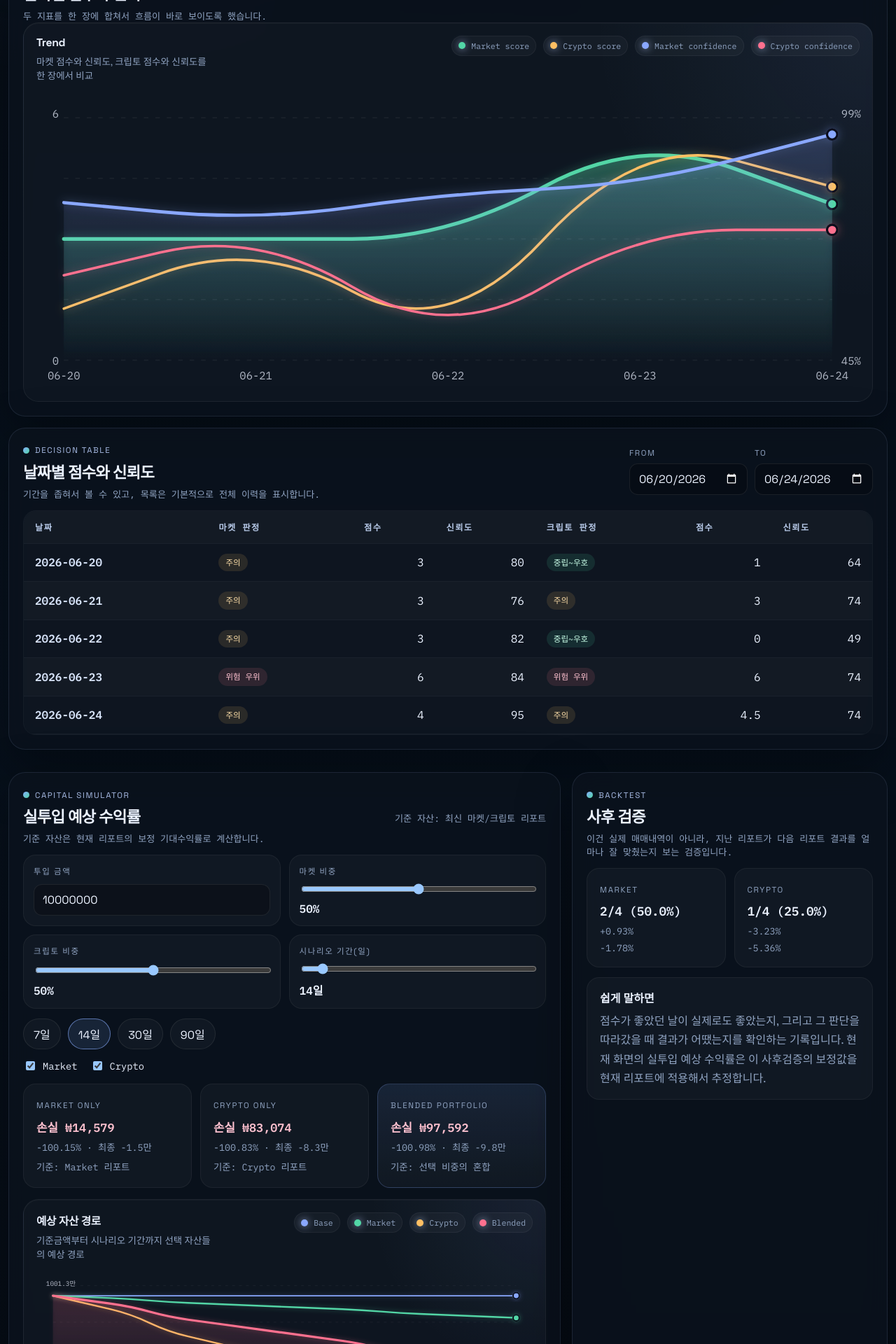
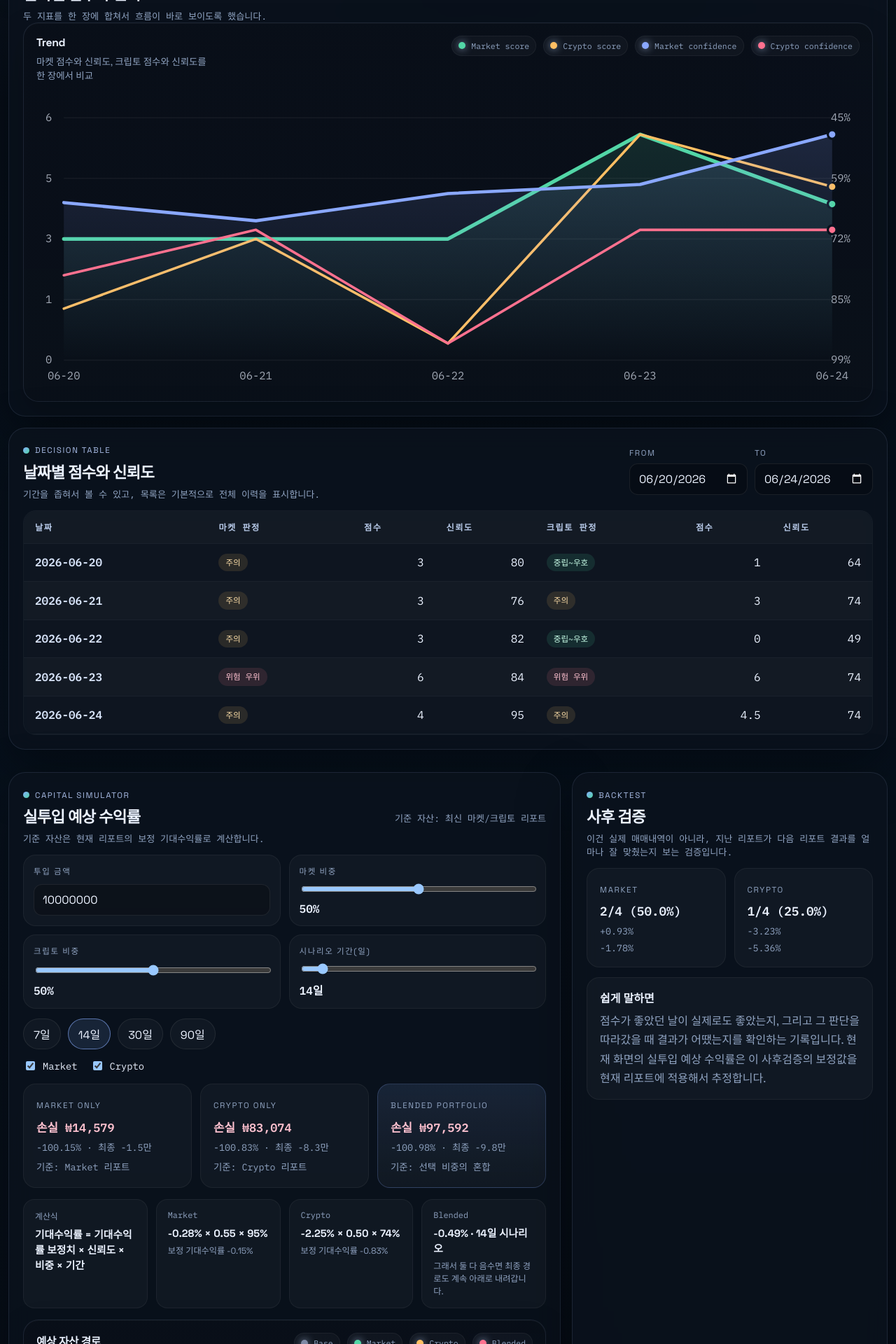
Before and after one commit to tioon/market-monitor-dashboard, a React (Vite) app: page / in a window 1280 px wide. Shown: the part 800-2720 px from the top of the page at 70% size. Built offline with nearby package versions, Linux system fonts and the light colour scheme.

Commit message:
Switch charts to straight-line style

```diff
--- a/src/App.jsx
+++ b/src/App.jsx
@@ -167,29 +167,21 @@ function buildChartPoints(values, width, height, padding, min, max) {
   });
 }
 
-function buildSmoothPath(points) {
+function buildLinePath(points) {
   if (!points.length) return '';
   if (points.length === 1) return `M ${points[0].x} ${points[0].y}`;
-  let path = `M ${points[0].x} ${points[0].y}`;
-  for (let i = 1; i < points.length; i += 1) {
-    const prev = points[i - 1];
-    const curr = points[i];
-    const midX = (prev.x + curr.x) / 2;
-    const midY = (prev.y + curr.y) / 2;
-    path += ` Q ${prev.x} ${prev.y} ${midX} ${midY}`;
-  }
-  const last = points[points.length - 1];
-  path += ` T ${last.x} ${last.y}`;
-  return path;
+  return points
+    .map((point, index) => `${index === 0 ? 'M' : 'L'} ${point.x} ${point.y}`)
+    .join(' ');
 }
 
 function buildAreaPath(points, height, padding) {
   if (!points.length) return '';
   const baseY = height - padding;
-  const smooth = buildSmoothPath(points);
+  const line = buildLinePath(points);
   const last = points[points.length - 1];
   const first = points[0];
-  return `${smooth} L ${last.x} ${baseY} L ${first.x} ${baseY} Z`;
+  return `${line} L ${last.x} ${baseY} L ${first.x} ${baseY} Z`;
 }
 
 function getTickValues(min, max, count = 4) {
@@ -225,7 +217,7 @@ function FancyChart({
     const points = buildChartPoints(item.values, width, height, padding, scale.min, scale.max);
     return {
       points,
-      path: buildSmoothPath(points),
+      path: buildLinePath(points),
       area: buildAreaPath(points, height, padding),
       scale,
     };
@@ -251,47 +243,55 @@ function FancyChart({
         <defs>
           {series.map((item) => {
             const fillId = `fill-${slugId(title)}-${slugId(item.name)}`;
-            const glowId = `glow-${slugId(title)}-${slugId(item.name)}`;
             return (
-              <React.Fragment key={item.name}>
-                <linearGradient id={fillId} x1="0" x2="0" y1="0" y2="1">
-                  <stop offset="0%" stopColor={item.color} stopOpacity={item.areaOpacity ?? 0.28} />
-                  <stop offset="100%" stopColor={item.color} stopOpacity={0} />
-                </linearGradient>
-                <filter id={glowId} x="-50%" y="-50%" width="200%" height="200%">
-                  <feDropShadow dx="0" dy="0" stdDeviation="4" floodColor={item.color} floodOpacity="0.35" />
-                </filter>
-              </React.Fragment>
+              <linearGradient key={item.name} id={fillId} x1="0" x2="0" y1="0" y2="1">
+                <stop offset="0%" stopColor={item.color} stopOpacity={item.areaOpacity ?? 0.14} />
+                <stop offset="100%" stopColor={item.color} stopOpacity={0} />
+              </linearGradient>
             );
           })}
         </defs>
         {ticks.map((tickValue, index) => {
           const y = padding + ((height - padding * 2) * (ticks.length - 1 - index)) / (ticks.length - 1);
-          return <line key={tickValue} x1={padding} x2={width - padding} y1={y} y2={y} className="chart-line-grid" />;
+          const leftText = formatValue(tickValue);
+          const rightText = dualAxis && rightSeries.length
+            ? formatValueRight
+              ? formatValueRight(rightScale.min + ((rightScale.max - rightScale.min) * (ticks.length - 1 - index)) / (ticks.length - 1))
+              : formatValue(rightScale.min + ((rightScale.max - rightScale.min) * (ticks.length - 1 - index)) / (ticks.length - 1))
+            : null;
+          return (
+            <g key={tickValue}>
+              <line x1={padding} x2={width - padding} y1={y} y2={y} className="chart-line-grid" />
+              <text x={8} y={y + 3} className="chart-rail chart-axis-left">
+                {leftText}
+              </text>
+              {rightText ? (
+                <text x={width - 8} y={y + 3} className="chart-rail chart-axis-right">
+                  {rightText}
+                </text>
+              ) : null}
+            </g>
+          );
         })}
         {series.map((item) => {
           const geom = geometryFor(item);
           const fillId = `fill-${slugId(title)}-${slugId(item.name)}`;
-          const glowId = `glow-${slugId(title)}-${slugId(item.name)}`;
           const lastPoint = geom.points[geom.points.length - 1];
           return (
-            <g key={item.name} filter={`url(#${glowId})`}>
+            <g key={item.name}>
               {item.area !== false ? <path d={geom.area} fill={`url(#${fillId})`} stroke="none" /> : null}
-              <path d={geom.path} fill="none" stroke={item.color} strokeWidth={item.strokeWidth || 3} strokeLinejoin="round" strokeLinecap="round" />
-              {lastPoint ? <circle cx={lastPoint.x} cy={lastPoint.y} r="4.5" fill={item.color} stroke="#08111d" strokeWidth="2" /> : null}
+              <path
+                d={geom.path}
+                fill="none"
+                stroke={item.color}
+                strokeWidth={item.strokeWidth || 2.2}
+                strokeLinejoin="round"
+                strokeLinecap="round"
+              />
+              {lastPoint ? <circle cx={lastPoint.x} cy={lastPoint.y} r="3.8" fill={item.color} stroke="#08111d" strokeWidth="2" /> : null}
             </g>
           );
         })}
-        {dualAxis && rightSeries.length ? (
-          <>
-            <text x={width - padding + 8} y="24" className="chart-rail chart-right">
-              {formatValueRight ? formatValueRight(rightScale.max) : formatValue(rightScale.max)}
-            </text>
-            <text x={width - padding + 8} y={height - 20} className="chart-rail chart-right">
-              {formatValueRight ? formatValueRight(rightScale.min) : formatValue(rightScale.min)}
-            </text>
-          </>
-        ) : null}
         {labels.map((label, index) => {
           const x = padding + ((width - padding * 2) * index) / Math.max(labels.length - 1, 1);
           return (
@@ -300,12 +300,6 @@ function FancyChart({
             </text>
           );
         })}
-        <text x="14" y="24" className="chart-rail">
-          {leftLabel || formatValue(leftScale.max)}
-        </text>
-        <text x="14" y={height - 20} className="chart-rail">
-          {leftLabel ? '' : formatValue(leftScale.min)}
-        </text>
       </svg>
     </div>
   );
@@ -473,6 +467,7 @@ function Simulator({ marketProject, cryptoProject }) {
   const marketProjected = projectedReturn(capital, marketShare, 0, marketEdge, 0, cycleFactor);
   const cryptoProjected = projectedReturn(capital, 0, cryptoShare, 0, cryptoEdge, cycleFactor);
   const blendedProjected = projectedReturn(capital, marketShare, cryptoShare, marketEdge, cryptoEdge, cycleFactor);
+  const blendedEdge = marketEdge * marketShare + cryptoEdge * cryptoShare;
 
   const marketResult = formatPnl(marketProjected);
   const cryptoResult = formatPnl(cryptoProjected);
@@ -601,6 +596,28 @@ function Simulator({ marketProject, cryptoProject }) {
         </div>
       </div>
 
+      <div className="calc-box">
+        <div>
+          <span>계산식</span>
+          <strong>기대수익률 = 기대수익률 보정치 × 신뢰도 × 비중 × 기간</strong>
+        </div>
+        <div>
+          <span>Market</span>
+          <strong>{pct(toNumber(marketDecision.calibration?.expected_return_pct, 0), 2)} × {marketMultiplier.toFixed(2)} × {(marketConfidence * 100).toFixed(0)}%</strong>
+          <small>보정 기대수익률 {pct(marketEdge, 2)}</small>
+        </div>
+        <div>
+          <span>Crypto</span>
+          <strong>{pct(toNumber(cryptoDecision.calibration?.expected_return_pct, 0), 2)} × {cryptoMultiplier.toFixed(2)} × {(cryptoConfidence * 100).toFixed(0)}%</strong>
+          <small>보정 기대수익률 {pct(cryptoEdge, 2)}</small>
+        </div>
+        <div>
+          <span>Blended</span>
+          <strong>{pct(blendedEdge, 2)} · {scenarioDays}일 시나리오</strong>
+          <small>그래서 둘 다 음수면 최종 경로도 계속 아래로 내려갑니다.</small>
+        </div>
+      </div>
+
       <div className="chart-stack">
         <FancyChart
           title="예상 자산 경로"
@@ -608,12 +625,12 @@ function Simulator({ marketProject, cryptoProject }) {
           series={[
             {
               name: 'Base',
-              color: '#8aa8ff',
+              color: '#7e8aa6',
               values: projectionSteps.map(() => capital),
               labels: projectionLabels,
               axis: 'left',
               area: false,
-              strokeWidth: 1.8,
+              strokeWidth: 1.4,
             },
             ...(selectedAssets.market
               ? [{
@@ -623,7 +640,7 @@ function Simulator({ marketProject, cryptoProject }) {
                   labels: projectionLabels,
                   axis: 'left',
                   area: false,
-                  strokeWidth: 2.4,
+                  strokeWidth: 2.1,
                 }]
               : []),
             ...(selectedAssets.crypto
@@ -634,7 +651,7 @@ function Simulator({ marketProject, cryptoProject }) {
                   labels: projectionLabels,
                   axis: 'left',
                   area: false,
-                  strokeWidth: 2.4,
+                  strokeWidth: 2.1,
                 }]
               : []),
             {
@@ -644,8 +661,8 @@ function Simulator({ marketProject, cryptoProject }) {
               labels: projectionLabels,
               axis: 'left',
               area: true,
-              areaOpacity: 0.14,
-              strokeWidth: 3.2,
+              areaOpacity: 0.12,
+              strokeWidth: 2.8,
             },
           ]}
           formatValue={(value) => compactCurrency(value)}
--- a/src/styles.css
+++ b/src/styles.css
@@ -181,10 +181,12 @@ button {
   border-radius: 22px;
   padding: 18px 18px 14px;
   background:
-    radial-gradient(circle at top right, rgba(135, 174, 254, 0.08), transparent 30%),
-    rgba(255, 255, 255, 0.025);
-  border: 1px solid rgba(255, 255, 255, 0.06);
-  box-shadow: inset 0 1px 0 rgba(255, 255, 255, 0.03);
+    linear-gradient(180deg, rgba(9, 15, 24, 0.96), rgba(10, 16, 26, 0.92)),
+    radial-gradient(circle at top right, rgba(135, 174, 254, 0.08), transparent 32%);
+  border: 1px solid rgba(164, 188, 233, 0.12);
+  box-shadow:
+    inset 0 1px 0 rgba(255, 255, 255, 0.03),
+    0 18px 48px rgba(0, 0, 0, 0.18);
 }
 
 .chart-head {
@@ -243,24 +245,59 @@ button {
 }
 
 .chart-line-grid {
-  stroke: rgba(255, 255, 255, 0.055);
+  stroke: rgba(255, 255, 255, 0.05);
   stroke-width: 1;
-  stroke-dasharray: 4 6;
 }
 
 .chart-label,
 .chart-rail {
-  fill: rgba(235, 242, 255, 0.74);
+  fill: rgba(235, 242, 255, 0.68);
   font-size: 9.5px;
   font-family: 'IBM Plex Mono', monospace;
 }
 
-.chart-right {
+.chart-axis-left {
+  text-anchor: start;
+}
+
+.chart-axis-right {
   text-anchor: end;
 }
 
-.chart-card .chart-rail.chart-right {
-  text-anchor: start;
+.calc-box {
+  display: grid;
+  grid-template-columns: repeat(4, minmax(0, 1fr));
+  gap: 12px;
+  margin-top: 16px;
+}
+
+.calc-box > div {
+  padding: 14px 16px;
+  border-radius: 16px;
+  background: rgba(255, 255, 255, 0.03);
+  border: 1px solid rgba(255, 255, 255, 0.05);
+}
+
+.calc-box span {
+  display: block;
+  color: var(--muted);
+  font-size: 0.74rem;
+  font-family: 'IBM Plex Mono', monospace;
+}
+
+.calc-box strong {
+  display: block;
+  margin-top: 8px;
+  font-size: 0.92rem;
+  line-height: 1.5;
+}
+
+.calc-box small {
+  display: block;
+  margin-top: 6px;
+  color: var(--muted);
+  font-size: 0.76rem;
+  line-height: 1.45;
 }
 
 .workspace {
@@ -743,6 +780,10 @@ tbody tr:hover td {
   .chart-grid {
     grid-template-columns: 1fr;
   }
+
+  .calc-box {
+    grid-template-columns: 1fr;
+  }
 }
 
 @media (max-width: 780px) {
```
Also changed, not shown: src/data/snapshot.json, 5 other files (tests, documents, lock files or other folders).
